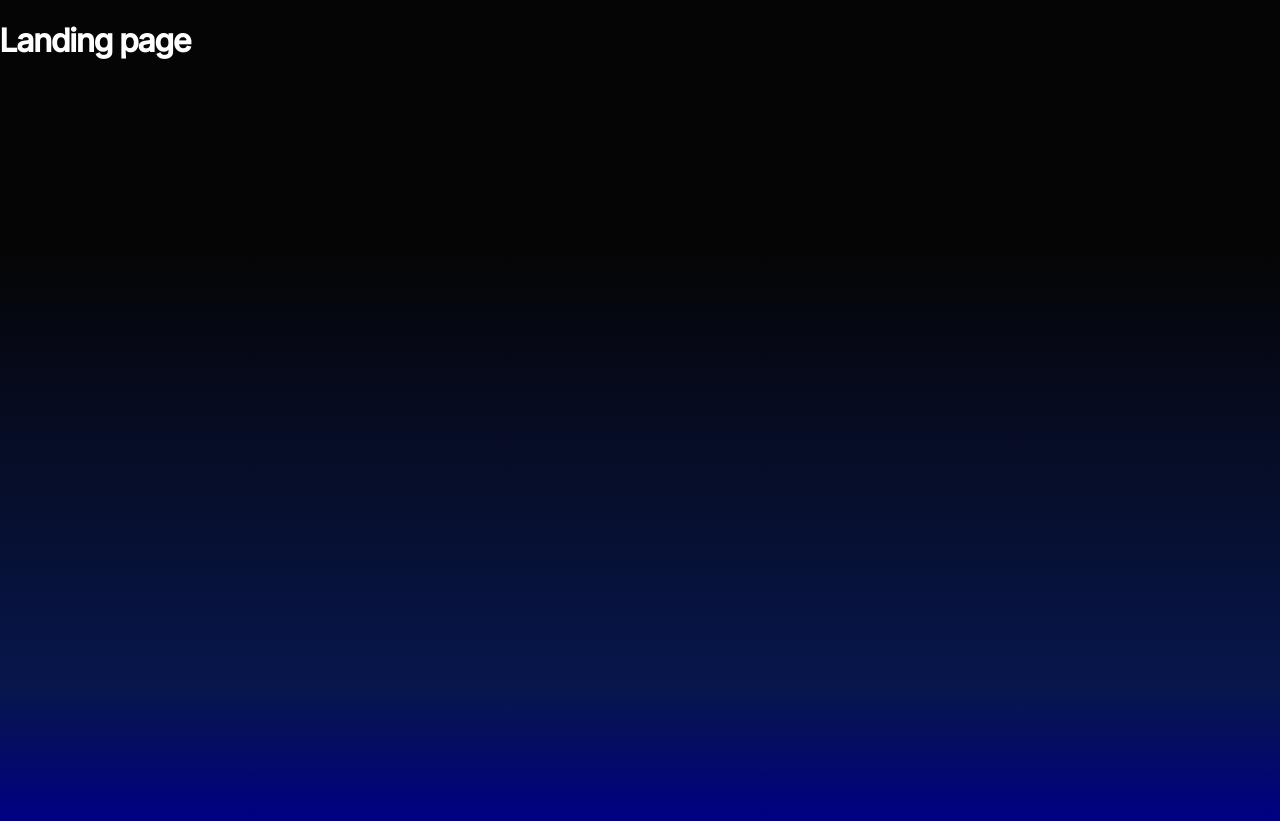
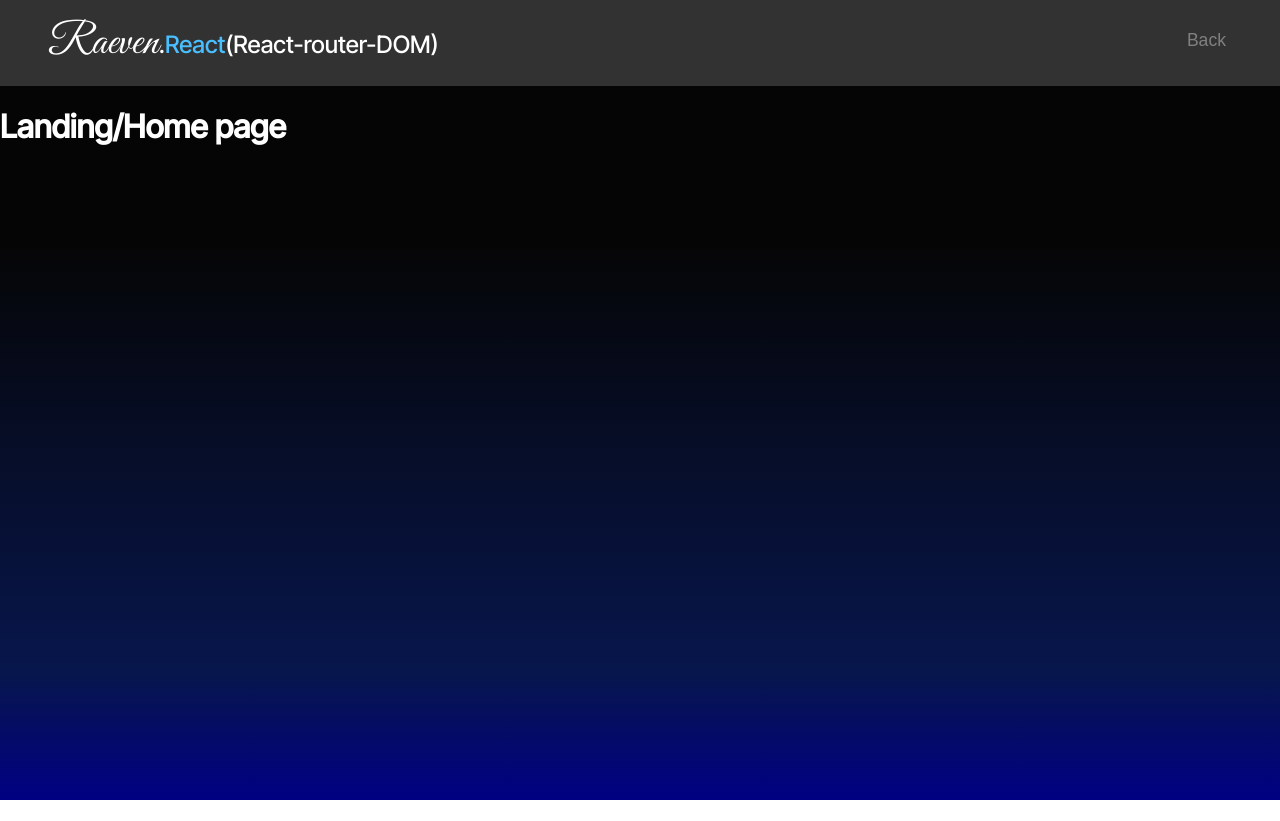
Before and after one commit to RaevenTech/react-projects-page, a React (Create React App) app in the folder react-projects/: page / in a window 1280 px wide. After the commit the page ends 800 px from the top, so only its background shows below. Built offline with nearby package versions, Linux system fonts and the light colour scheme.

Commit message:
navbar set up and layout

```diff
--- a/react-projects/src/App.js
+++ b/react-projects/src/App.js
@@ -1,16 +1,19 @@
 import "./App.css";
 import { Routes, Route } from "react-router-dom";
 import Home from "../src/pages/Home";
+import BusinessCardHome from "../src/pages/businessCard/BusinessCardHome";
+import Navbar from "./components/Navbar";
 
 function App() {
     return (
-        <div className="">
+        <>
+            <Navbar />
             <Routes>
                 <Route path="/" element={<Home />} />
-                <Route path="" element="" />
+                <Route path="/businessCard" element={<BusinessCardHome />} />
                 <Route path="" element="" />
             </Routes>
-        </div>
+        </>
     );
 }
 
--- a/react-projects/src/components/Navbar.js
+++ b/react-projects/src/components/Navbar.js
@@ -2,7 +2,16 @@ import React from "react";
 import styles from "./navbar.module.css";
 
 const Navbar = () => {
-    return <div className={styles.container}>Navbar</div>;
+    return (
+        <div className={styles.container}>
+            <div className={styles.logo}>
+                <span className={styles.logo_name}>Raeven</span>.
+                <span className={styles.react_blue}>React</span>
+                (React-router-DOM)
+            </div>
+            <button className={styles.back_to_profile}>Back</button>
+        </div>
+    );
 };
 
 export default Navbar;
--- a/react-projects/src/components/navbar.module.css
+++ b/react-projects/src/components/navbar.module.css
@@ -0,0 +1,62 @@
+@media only screen and (min-width: 300px){
+    .container {
+        background-color: rgb(50, 50, 50);
+        padding: 1rem .1rem .5rem .5rem;
+    }
+    .logo {
+        text-align:center;
+        font-size: 1.5em;
+
+    }
+    .logo_name {
+        font-family: 'Great Vibes', cursive;
+        font-size: 1.7em;
+    }
+    .react_blue {
+        color: rgb(73, 191, 255);
+    }
+    .back_to_profile {
+
+        color: rgb(255, 0, 0);
+        margin-left: auto;
+        margin-top:-5px;
+        background: transparent;
+        font-size: 1rem;
+        font-weight: 400;
+        border: none;
+    }
+
+}
+
+@media only screen and (min-width: 760px) {
+
+.container {
+
+    display: flex;
+    padding: 1rem 3rem;
+    background-color: rgb(50, 50, 50);
+}
+.logo_name {
+    font-family: 'Great Vibes', cursive;
+    font-size: 1.8em;
+}
+.logo {
+    font-size: 1.5em;
+
+}
+.react_blue {
+    color: rgb(73, 191, 255);
+}
+.back_to_profile {
+    color: gray;
+    margin-left: auto;
+    background: transparent;
+    font-size: 1.1rem;
+    font-weight: 400;
+    border: none;
+}
+.back_to_profile:hover {
+    color: red;
+    transform: scale(1.1);
+}
+}
--- a/react-projects/src/pages/Home.js
+++ b/react-projects/src/pages/Home.js
@@ -5,7 +5,7 @@ import styles from "./home.module.css";
 const Home = () => {
     return (
         <div className={styles.container}>
-            <h1>Landing page</h1>
+            <h1>Landing/Home page</h1>
         </div>
     );
 };
```
